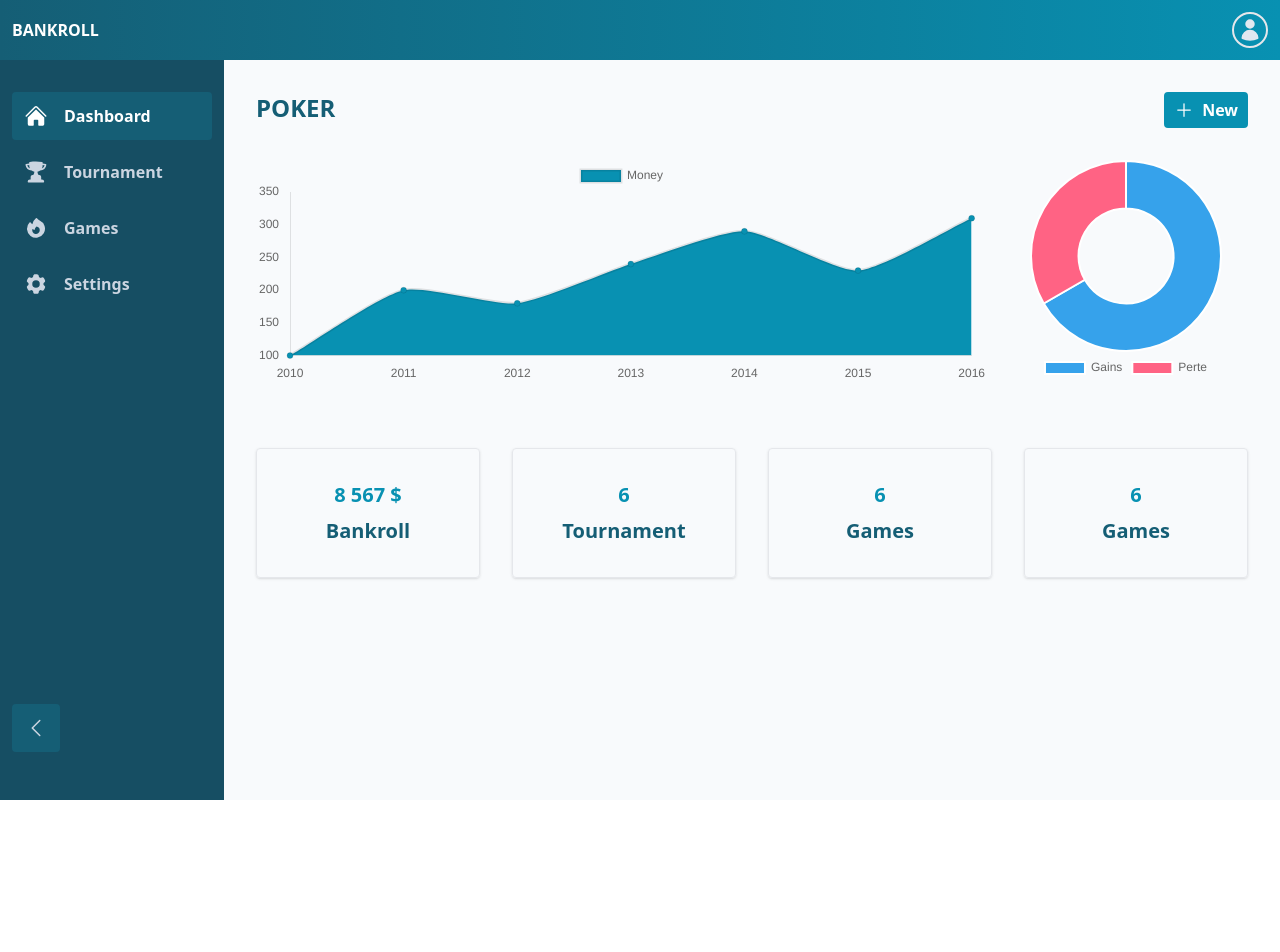
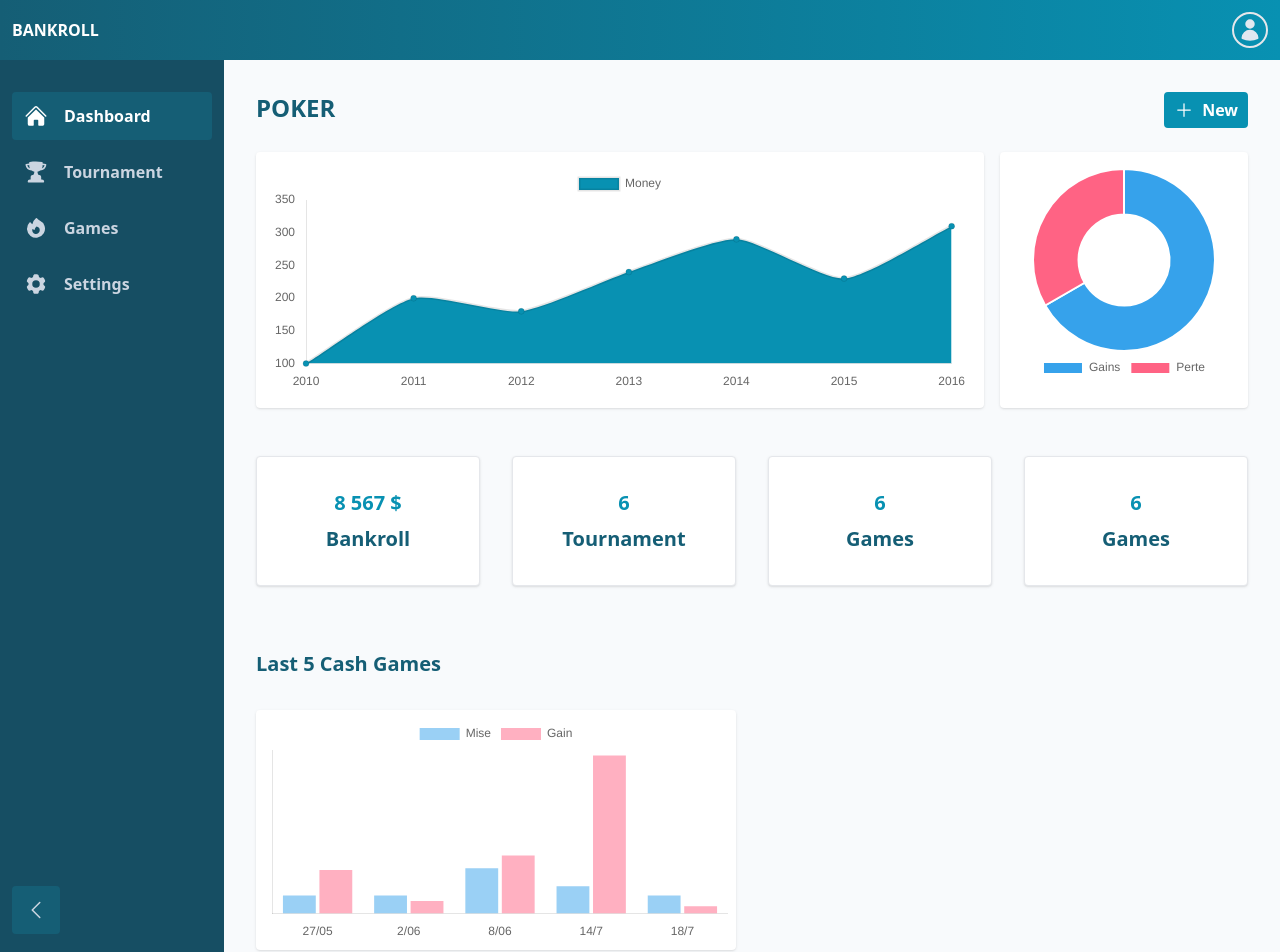
Before and after one commit to pharos-lab/bankroll, a Vue app: page / in a window 1280 px wide. Shown: the top 952 px of the page. Before the commit the page ends 800 px from the top, so only its background shows below. Built offline with nearby package versions, Linux system fonts and the light colour scheme.

Commit message:
add last 5 game chart

```diff
--- a/src/App.vue
+++ b/src/App.vue
@@ -3,28 +3,44 @@
   <main class="grow flex text-cyan-800">
     <Sidebar />
     <section class="grow h-full overflow-auto bg-slate-50 p-8">
-      <h1 class="font-bold flex justify-between mb-8">
+      <h1 class="font-bold flex justify-between mb-6">
         <span class="text-2xl">POKER</span>
+
         <button class="px-2 py-1 border-2 border-cyan-600 bg-cyan-600 rounded hover:bg-white hover:text-cyan-600 transition-colors text-white flex items-center gap-2">
           <PlusIcon class="size-5"></PlusIcon>
           New
         </button>
       </h1>
 
-      <div class="charts mb-16 gap-4 flex">
-        <div class="chart relative w-3/4">
+      <div class="charts mb-12 gap-4 flex">
+        <div class="chart relative w-3/4 shadow rounded bg-white p-4">
          <Charts :data="data" no-grid class="max-h-56" title=""/>
         </div>
-        <div class="chart w-1/4 relative">
+
+        <div class="chart w-1/4 relative shadow rounded bg-white p-4">
          <Charts :data="dataPie" type="doughnut" class="max-h-56" legend-position="bottom"/>
         </div>
       </div>
 
-      <div class="stats flex gap-8">
+      <div class="stats flex gap-8 mb-16">
         <Stat label="Bankroll" stat="8 567" devise="$"/>
         <Stat label="Tournament" stat="6" />
         <Stat label="Games" stat="6" />
         <Stat label="Games" stat="6" />
+      </div>
+
+      <div class="stats">
+        <h3 class="font-bold text-xl mb-8">Last 5 Cash Games</h3>
+
+        <div class="flex gap-8">
+          <div class="chart relative w-1/2 shadow rounded bg-white p-2">
+            <Charts :data="databar" type="bar" class="max-h-56" title="" no-grid no-ticks-y/>
+          </div>
+
+          <div class="list w-1/2 relative">
+
+          </div>
+        </div>
       </div>
 
 
@@ -74,4 +90,17 @@ const dataPie = {
     data: [100, 50]
   }]
 }
+const databar = {
+  labels: ['27/05', '2/06', '8/06', '14/7', '18/7'],
+  datasets: [
+    {
+      label: 'Mise',
+      data: [10, 10, 25, 15, 10]
+    },
+    {
+      label: 'Gain',
+      data: [24, 7, 32, 87, 4]
+    }
+  ]
+}
 </script>
--- a/src/components/Stat.vue
+++ b/src/components/Stat.vue
@@ -1,5 +1,5 @@
 <template>
-    <div class="stat grow flex flex-col gap-2 jusify-center items-center py-8 rounded border shadow font-semibold text-xl basis-1/4">
+    <div class="stat grow flex flex-col gap-2 jusify-center items-center py-8 rounded border shadow font-semibold text-xl basis-1/4 bg-white">
         <span class="text-cyan-600">{{ props.stat }} {{  props.devise }}</span>
         <span>{{ props.label }}</span>
     </div>
```
